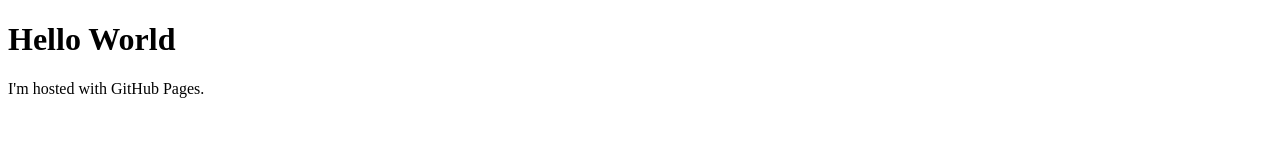
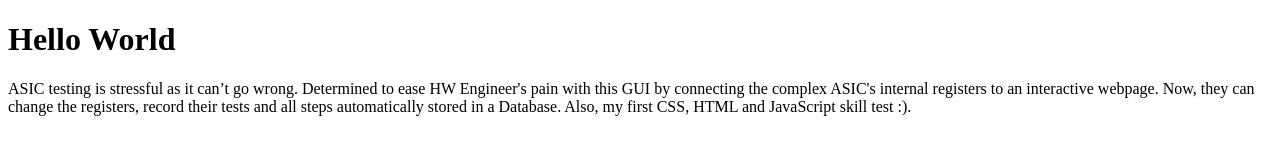
Before and after one commit to pc300000/ASIC_GUI, a plain HTML site: page index.html in a window 1280 px wide. Drawn offline with Linux system fonts and the light colour scheme.

Commit message:
Update index.html
More description added.

```diff
--- a/index.html
+++ b/index.html
@@ -3,7 +3,10 @@
 
 <body>
     <h1>Hello World</h1>
-    <p>I'm hosted with GitHub Pages.</p>
+    <p>ASIC testing is stressful as it can’t go wrong. Determined to ease HW Engineer's pain with
+       this GUI by connecting the complex ASIC's internal registers to an interactive webpage. Now, they can change the registers, record
+       their tests and all steps automatically stored in a Database. Also, my first CSS, HTML and JavaScript skill test :).
+    </p>
 </body>
 
 </html>
```
